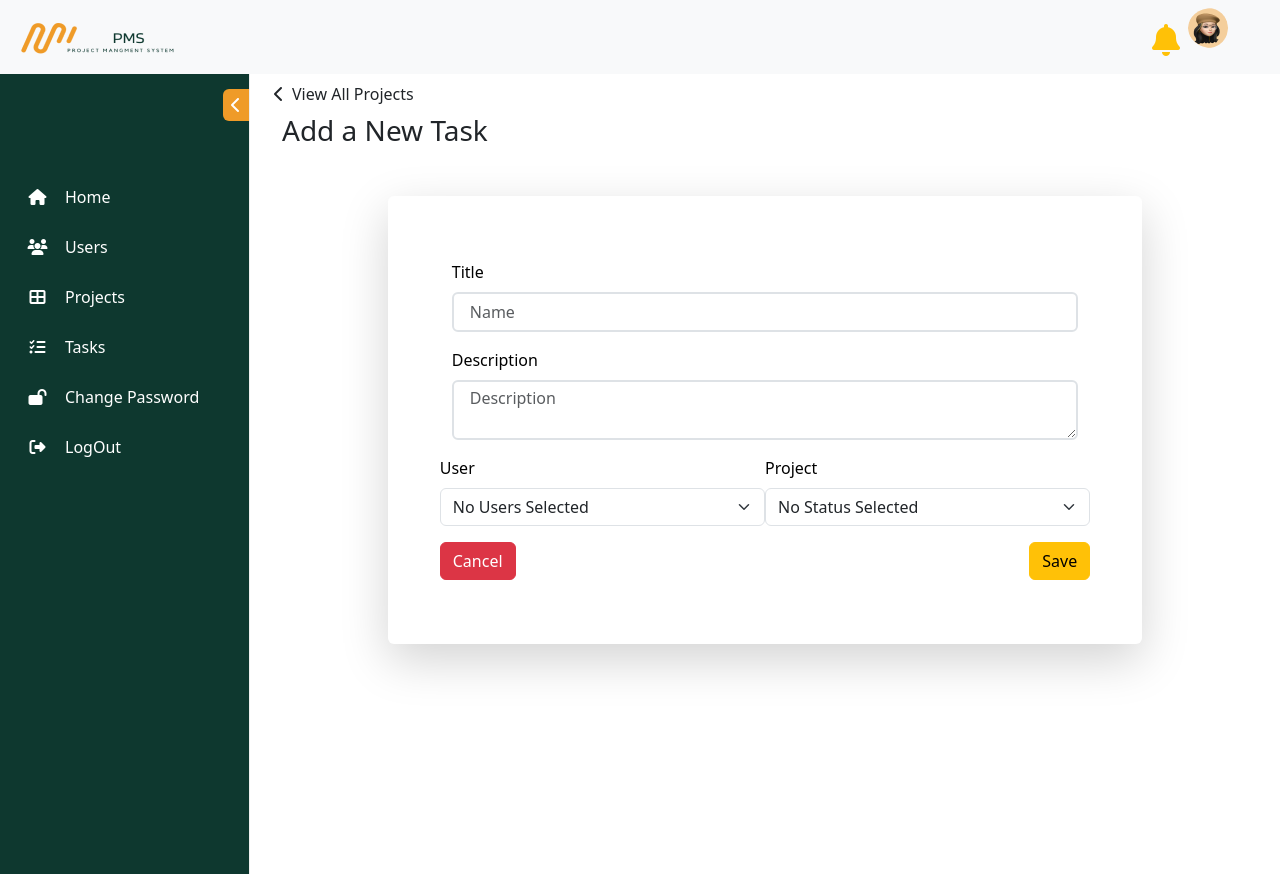
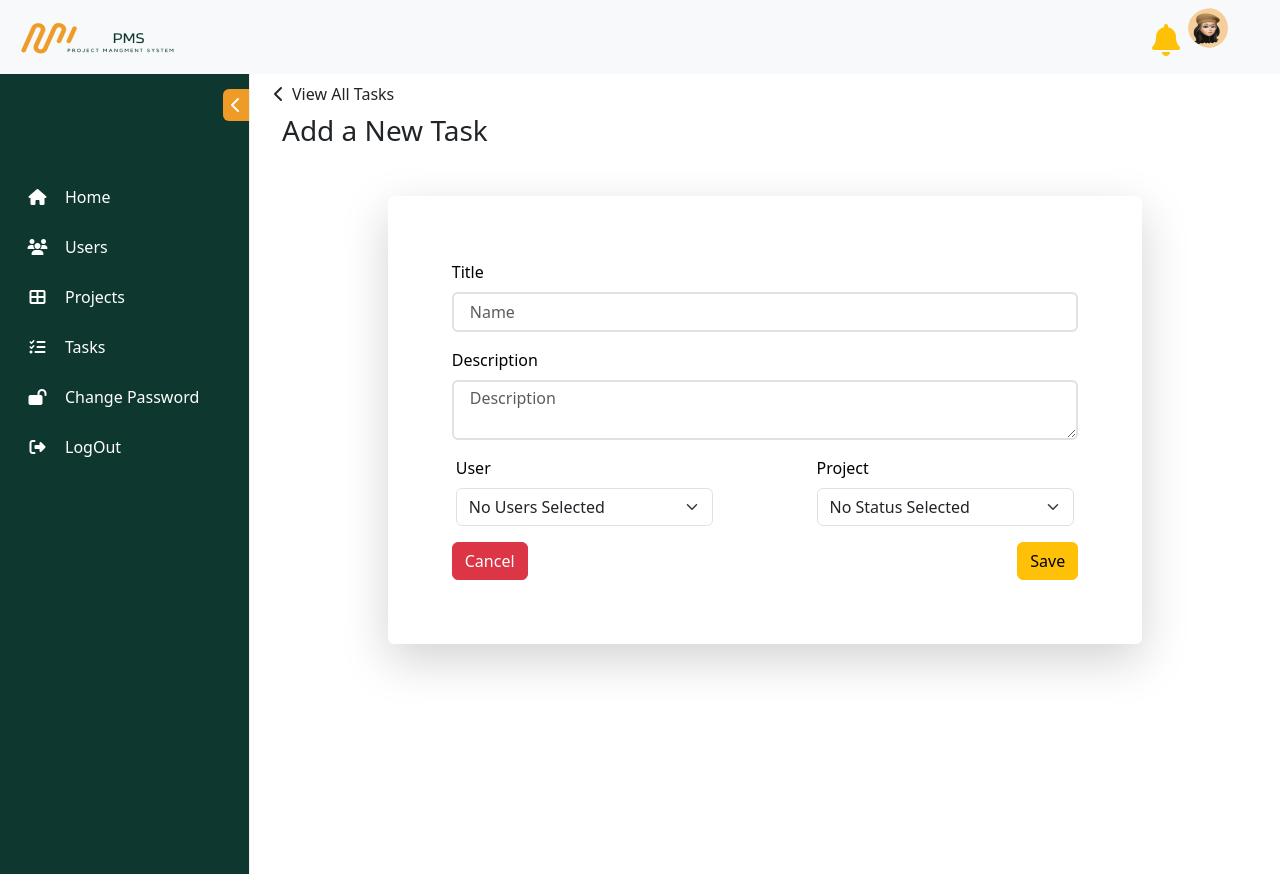
Before and after one commit to RanaFathy123/pms-project, a React (Vite) app: page /dashboard/task-data in a window 1280 px wide. Built offline with nearby package versions, Linux system fonts and the light colour scheme; sample sign-in values are in the browser's storage.

Commit message:
task data ui

```diff
--- a/src/Modules/TasksModule/components/TasksData/TasksData.tsx
+++ b/src/Modules/TasksModule/components/TasksData/TasksData.tsx
@@ -14,7 +14,7 @@ export default function TasksData() {
     <div className="container mt-2">
       <div className="container">
         <i className="fa-solid fa-chevron-left bg-transparent" />
-        <span className="mx-2">View All Projects</span>
+        <span className="mx-2">View All Tasks</span>
         <h3 className="mt-2  mx-2">Add a New Task</h3>
       </div>
       <>
@@ -31,6 +31,7 @@ export default function TasksData() {
                       Title
                     </label>
                     <input
+
                       id="titleId"
                       className="form-control border border-2 px-3 rounded"
                       placeholder="Name"
@@ -48,8 +49,8 @@ export default function TasksData() {
                       placeholder="Description"
                       {...register("description")}
                     ></textarea>
-                    <div className="row">
-                      <div className="col-md-6">
+                    <div className="row justify-content-between px-3">
+                      <div className="col-md-5">
                         <label
                           htmlFor="userId"
                           className="text-black mt-3 mb-2"
@@ -62,7 +63,7 @@ export default function TasksData() {
                           </option>
                         </select>
                       </div>
-                      <div className="col-md-6">
+                      <div className="col-md-5">
                         <label
                           htmlFor="projectId"
                           className="text-black mt-3 mb-2"
@@ -75,7 +76,9 @@ export default function TasksData() {
                           </option>
                         </select>
                       </div>
-                      <div className="d-flex justify-content-between  mt-3 flex-wrap">
+
+                    </div>
+                    <div className="d-flex justify-content-between  mt-3 flex-wrap">
                         <button className="btn btn-danger rounded ">
                           Cancel
                         </button>
@@ -83,7 +86,6 @@ export default function TasksData() {
                           Save
                         </button>
                       </div>
-                    </div>
                   </form>
                 </div>
               </div>
```
